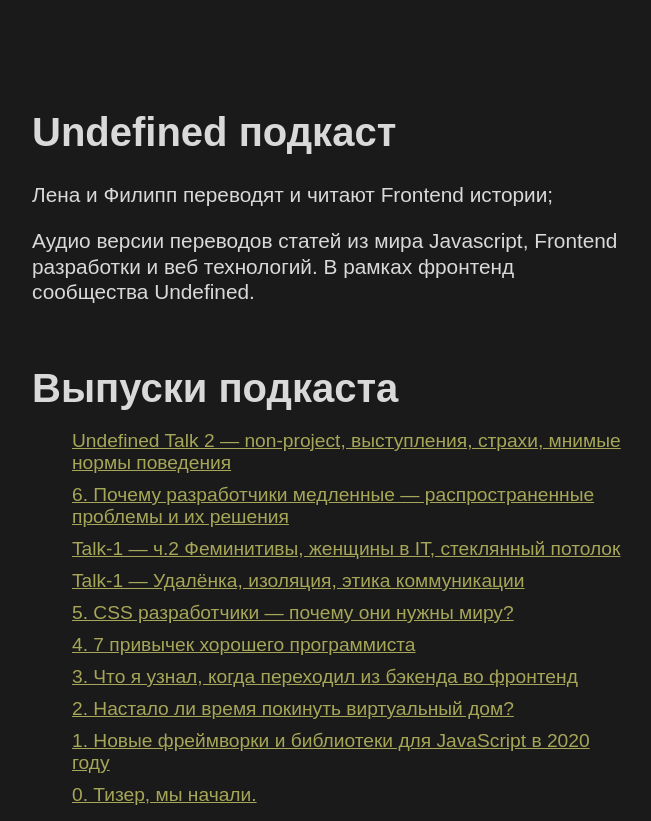
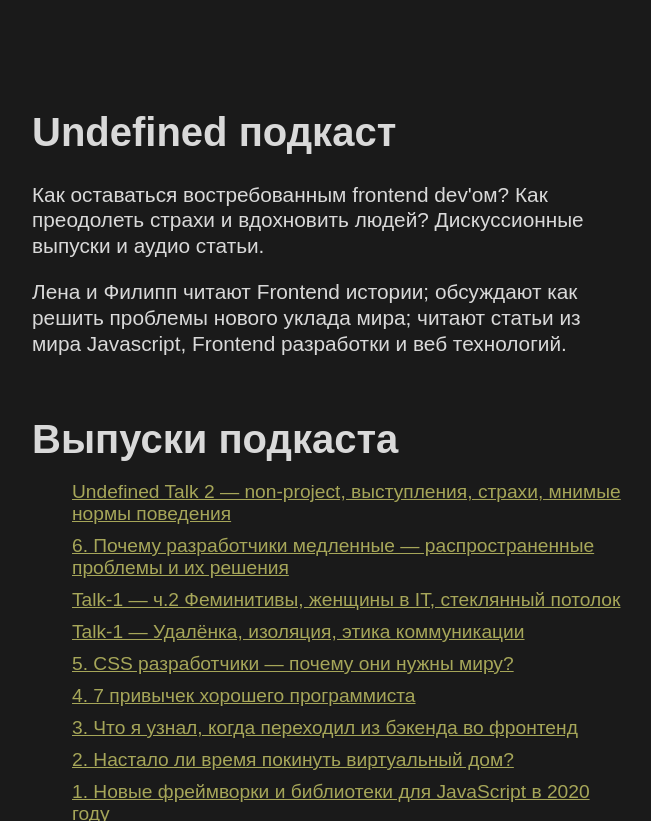
Before and after one commit to PhilippBaranovskiy/undefined-podcast, a Jekyll site: the page built from index.html, in a window 1280 px wide, cut to the strip 0-821 px from the top of the page. Shown: the whole strip, without its empty margins (308-959 px from the left). Built offline with Jekyll 4.4.1, drawn with Linux system fonts in a browser that asks for light colours.

Commit message:
Updated header;

```diff
--- a/index.html
+++ b/index.html
@@ -6,10 +6,10 @@
 <div class="introhead">
 	<h1>Undefined подкаст</h1>
 	<p>
-		Лена и Филипп переводят и читают Frontend истории;
+		Как оставаться востребованным frontend dev'ом? Как преодолеть страхи и вдохновить людей? Дискуссионные выпуски и аудио статьи.
 	</p>
 	<p>
-		Аудио версии переводов статей из мира Javascript, Frontend разработки и веб технологий. В рамках фронтенд сообщества Undefined.
+		Лена и Филипп читают Frontend истории; обсуждают как решить проблемы нового уклада мира; читают статьи из мира Javascript, Frontend разработки и веб технологий.
 	</p>
 </div>
 
```
